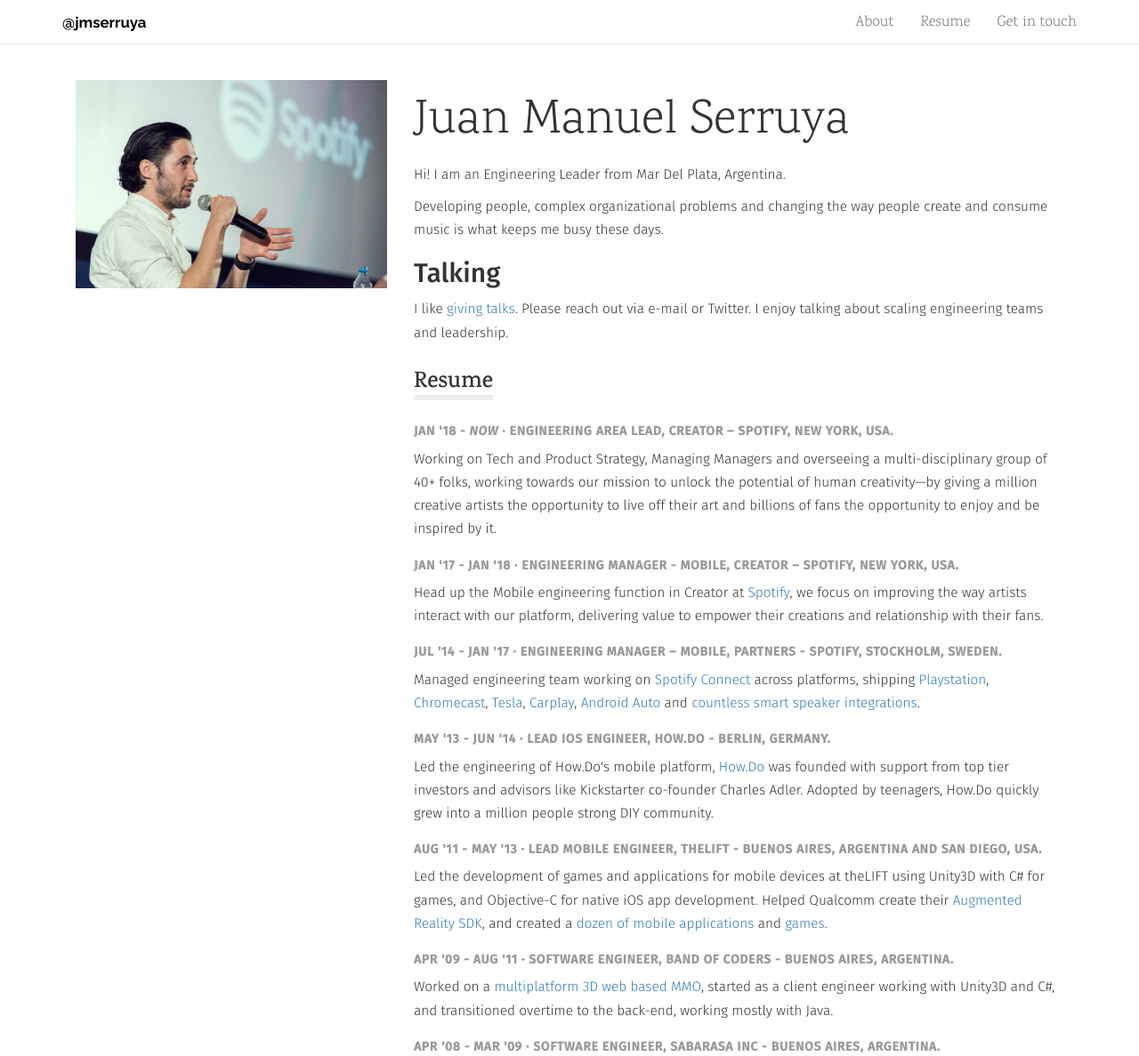
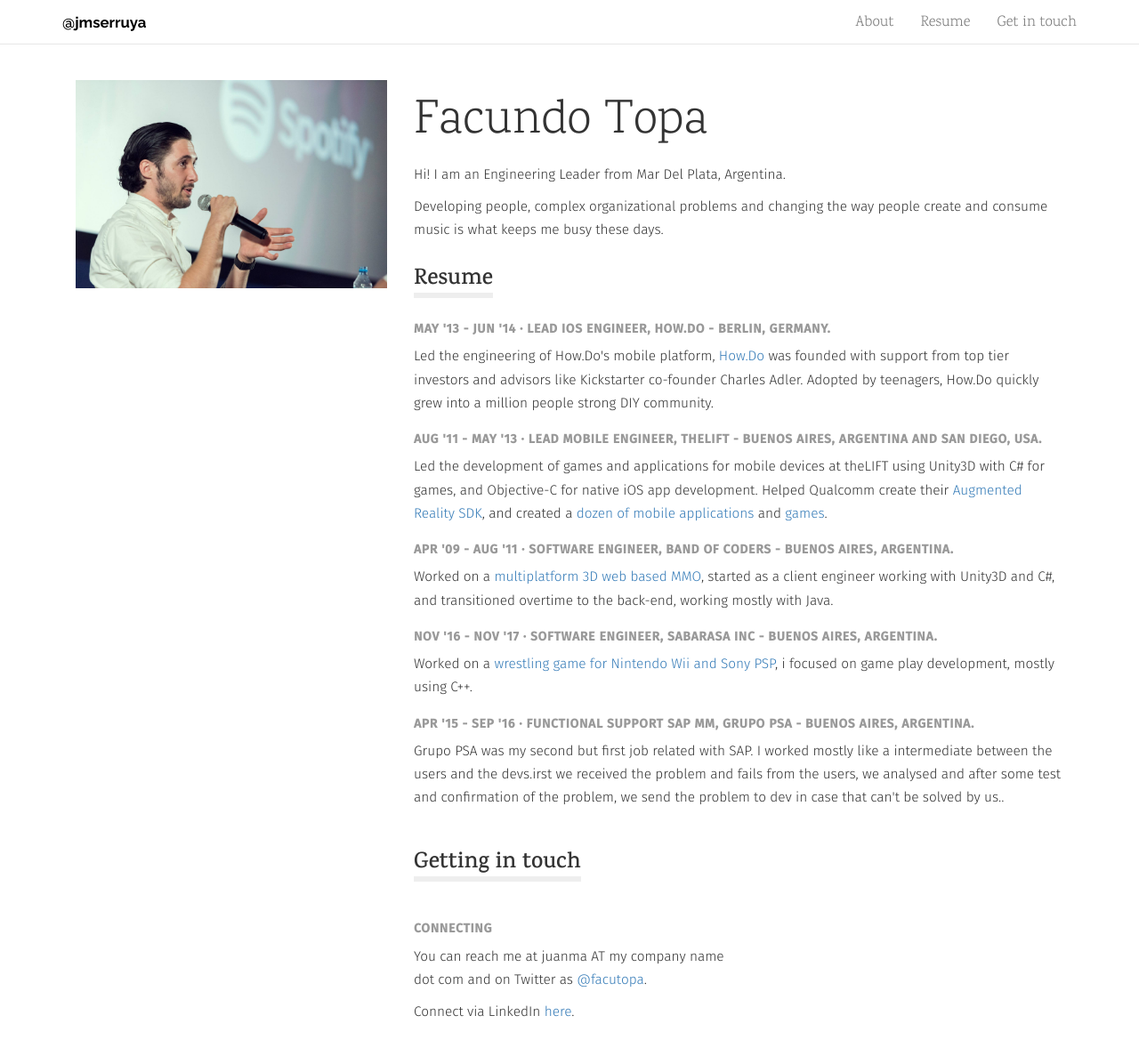
Before and after one commit to facutopa/facutopa.github.io, a plain HTML site: page index.html in a window 1280 px wide. Shown: the top 1187 px of the page at 89% size. Drawn offline with nearby package versions, Linux system fonts and the light colour scheme.

Commit message:
Update index.html

```diff
--- a/index.html
+++ b/index.html
@@ -8,21 +8,21 @@
     <meta http-equiv="X-UA-Compatible" content="IE=edge">
     <meta name="viewport" content="width=device-width, initial-scale=1">
 
-    <title>Juan Manuel Serruya</title>
+    <title>Facundo Topa</title>
 
     <!-- Apparently this is what you have to do today to go places -->
-    <meta name="description" content="The web front for @jmserruya">
-    <link rel="author" href="https://www.linkedin.com/in/jmserruya/">
+    <meta name="description" content="The web front for @facutopa">
+    <link rel="author" href="https://www.linkedin.com/in/facundotopa/">
 
     <meta property="og:url"         content="http://jmserruya.com" />
-    <meta property="og:title"       content="About Juan Manuel Serruya" />
+    <meta property="og:title"       content="About Facundo Topa" />
     <meta property="og:type"        content="profile" />
-    <meta property="og:description" content="The web front for @jmserruya" />
+    <meta property="og:description" content="The web front for @facutopa" />
     <meta property="og:image"       content="https://image.ibb.co/cSKgga/12038980_10153471864020804_2167917713263240448_o.jpg" />
 
     <meta name="twitter:card" content="summary">
-    <meta name="twitter:title" content="About Juan Manuel Serruya">
-    <meta name="twitter:description" content="The web front for @jmserruya">
+    <meta name="twitter:title" content="About Facundo Topa">
+    <meta name="twitter:description" content="The web front for @facutopa">
     <meta name="twitter:image" content="https://image.ibb.co/cSKgga/12038980_10153471864020804_2167917713263240448_o.jpg">
 
     <!-- Bootstrap -->
@@ -64,7 +64,7 @@
 
           <div class="row">
             <div class="col-md-12 logo-text branding-font">
-              <a class="anchor" name="top">Juan Manuel Serruya</a>
+              <a class="anchor" name="top">Facundo Topa</a>
             </div>
           </div>
 
@@ -75,23 +75,12 @@
 
               <p>Developing people, complex organizational problems and changing the way people create and consume music is what keeps me busy these days.
 
-                <h2>Talking</h2>
-                <p>I like <a href="https://academy.realm.io/posts/scaling-agile-development-at-spotify-mdevcamp-2016-serruya/">giving talks</a>. Please reach out via e-mail or Twitter. I enjoy
-                  talking about scaling engineering teams and leadership.</p>
             </div>
           </div>
 
           <div class="row resume">
             <div class="col-md-12">
               <h1 class="branding-font section-logo" style="margin-bottom: 7px"><a class="anchor" name="resume">Resume</a></h1>
-              <h2>Jan '18 - <em>Now</em> &middot; Engineering Area Lead, Creator – Spotify, New York, USA.</h2>
-              <p>Working on Tech and Product Strategy, Managing Managers and overseeing a multi-disciplinary group of 40+ folks, working towards our mission to unlock the potential of human creativity—by giving a million creative artists the opportunity to live off their art and billions of fans the opportunity to enjoy and be inspired by it.
-
-              <h2>Jan '17 - Jan '18 &middot; Engineering Manager - Mobile, Creator – Spotify, New York, USA.</h2>
-              <p>Head up the Mobile engineering function in Creator at <a href="https://www.spotify.com">Spotify</a>, we focus on improving the way artists interact with our platform, delivering value to empower their creations and relationship with their fans.
-
-              <h2>Jul '14 - Jan '17 &middot; Engineering Manager – Mobile, Partners - Spotify, Stockholm, Sweden.</h2>
-              <p>Managed engineering team working on <a href="https://www.google.com/url?sa=t&rct=j&q=&esrc=s&source=web&cd=1&cad=rja&uact=8&ved=0ahUKEwieqru3muHVAhVL6YMKHZ9BDTQQFggwMAA&url=https%3A%2F%2Fwww.spotify.com%2Fconnect%2F&usg=AFQjCNEzwMK8VM0490TFYf6ti6Kwz-BPxw">Spotify Connect</a> across platforms, shipping <a href="https://www.spotify.com/uk/playstation/">Playstation</a>, <a href="https://www.spotify.com/uk/chromecast/">Chromecast</a>, <a href="https://support.spotify.com/dk/listen_everywhere/in_the_car/tesla/">Tesla</a>, <a href="https://support.spotify.com/us/listen_everywhere/in_the_car/carplay/">Carplay</a>, <a href="https://www.android.com/auto/">Android Auto</a> and <a href="https://www.spotify.com/us/speakers/">countless smart speaker integrations</a>.
 
               <h2>May '13 - Jun '14 &middot; Lead iOS Engineer, How.Do -  Berlin, Germany.</h2>
               <p>Led the engineering of How.Do's mobile platform, <a href="https://www.crunchbase.com/organization/howdo#/entity">How.Do</a> was founded with support from top tier investors and advisors like Kickstarter co-founder Charles Adler. Adopted by teenagers, How.Do quickly grew into a million people strong DIY community.
@@ -103,11 +92,11 @@
               <h2>Apr '09 - Aug '11 &middot; Software Engineer, Band of Coders -  Buenos Aires, Argentina.</h2>
               <p>Worked on a <a href="https://apps.facebook.com/tailtownsfriends/">multiplatform 3D web based MMO</a>, started as a client engineer working with Unity3D and C#, and transitioned overtime to the back-end, working mostly with Java.
 
-              <h2>Apr '08 - Mar '09 &middot; Software Engineer, Sabarasa Inc - Buenos Aires, Argentina.</h2>
+              <h2>Nov '16 - Nov '17 &middot; Software Engineer, Sabarasa Inc - Buenos Aires, Argentina.</h2>
               <p>Worked on a <a href="http://www.ign.com/games/lucha-libre-aaa-heroes-del-ring/wii-7144/"> wrestling game for Nintendo Wii and Sony PSP</a>, i focused on game play development, mostly using C++.
 
-              <h2>Apr '07 - Mar '08 &middot; Junior Engineer, Tribi Software -  Buenos Aires, Argentina.</h2>
-              <p> Tribi Software was my first job out of high school, i worked mostly with C and C++, writing adver-games for <a href="http://www.tribi-soft.com.ar/">dozens of different companies</a>.
+              <h2>Apr '15 - Sep '16 &middot; Functional Support SAP MM, Grupo PSA -  Buenos Aires, Argentina.</h2>
+              <p> Grupo PSA was my second but first job related with SAP. I worked mostly like a intermediate between the users and the devs.irst we received the problem and fails from the users, we analysed and after some test and confirmation of the problem, we send the problem to dev in case that can't be solved by us.</a>.
             </div>
           </div>
         </div>
@@ -122,8 +111,8 @@
       <div class="row-fluid">
         <div class="col-md-offset-4 col-md-4">
           <h2>Connecting</h2>
-          <p>You can reach me at juanma AT my company name dot com and on Twitter as <a href="https://twitter.com/jmserruya">@jmserruya</a>.</p>
-          <p>Connect via LinkedIn <a href="https://www.linkedin.com/in/jmserruya">here</a>.
+          <p>You can reach me at juanma AT my company name dot com and on Twitter as <a href="https://twitter.com/facutopa">@facutopa</a>.</p>
+          <p>Connect via LinkedIn <a href="https://www.linkedin.com/in/facundotopa">here</a>.
         </div>
         <div class="col-md-4">
 
```
